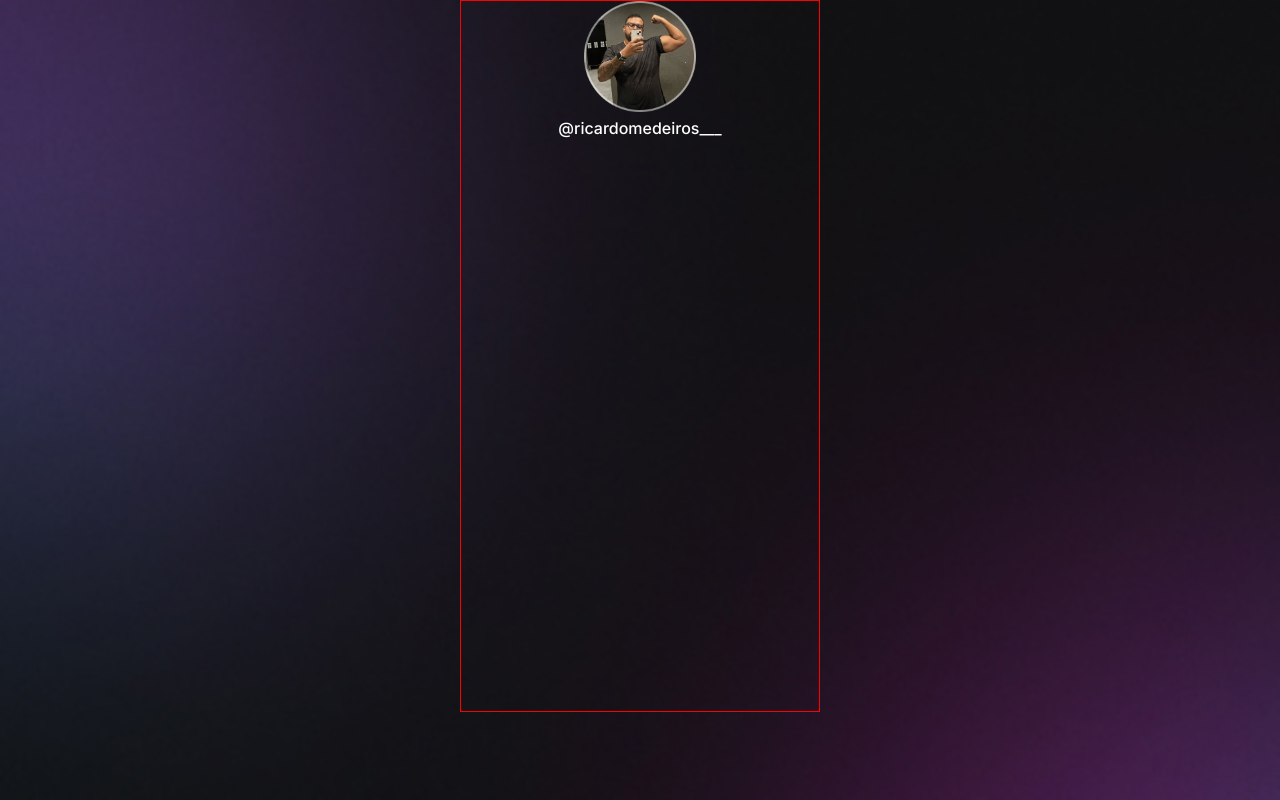
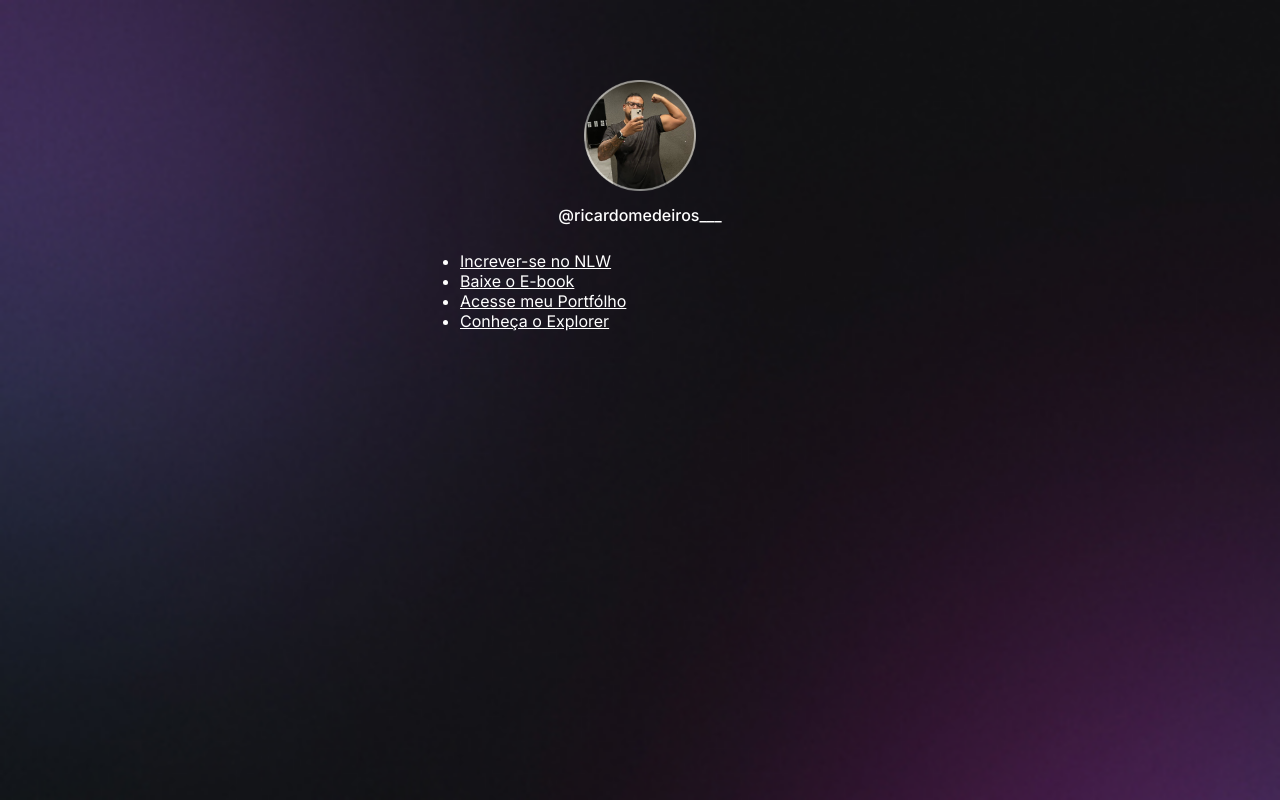
Before and after one commit to RicardoMedeiros1/DevLinks, a plain HTML site: page index.html in a window 1280 px wide. Drawn offline with Linux system fonts and the light colour scheme.

Commit message:
criando lista na pagina principal

```diff
--- a/index.html
+++ b/index.html
@@ -15,5 +15,19 @@
         <img src="./assents/avatar.png" alt="Foto de Ricardo Medeiros na academia."/>
         <p>@ricardomedeiros___</p>
     </div>
+    <ul>
+      <li>
+        <a href="#" target="_blank">Increver-se no NLW</a>
+      </li>
+      <li>
+        <a href="#" target="_blank">Baixe o E-book</a>
+      </li>
+      <li>
+        <a href="#" target="_blank">Acesse meu Portfólho</a>
+      </li>
+      <li>
+        <a href="#" target="_blank">Conheça o Explorer</a>
+      </li>
+    </ul>
   </body>
 </html>
--- a/style.css
+++ b/style.css
@@ -14,14 +14,15 @@ body *{
 }
 #conteiner{
   width: 360px;
-  height: 712px;
-  border: 1px solid red;
-  margin: auto;
+  margin: 56px auto 0px;
+
 
 }
 
 #profile {
   text-align: center;
+  padding: 24px;
+
 }
 
 #profile img {
@@ -31,5 +32,6 @@ body *{
 #profile p {
   font-weight: 500;
   line-height: 24px;
+  margin-top: 8px;
 
 }
```
